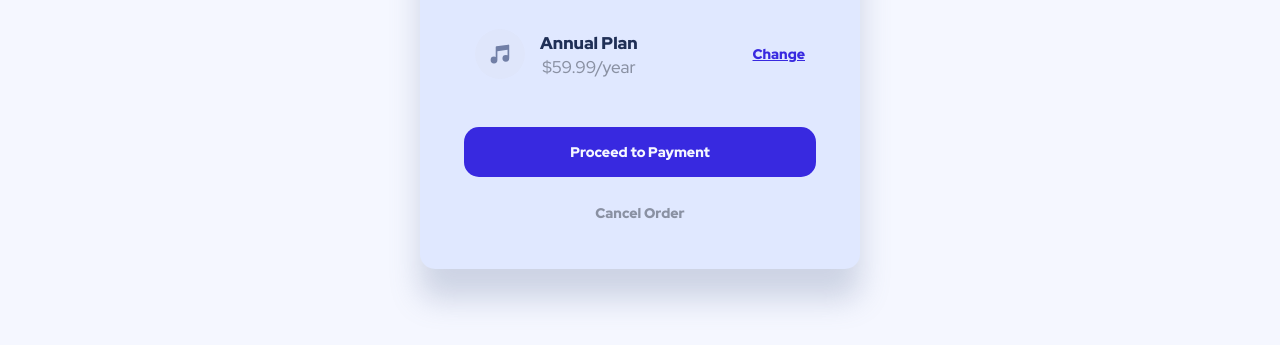
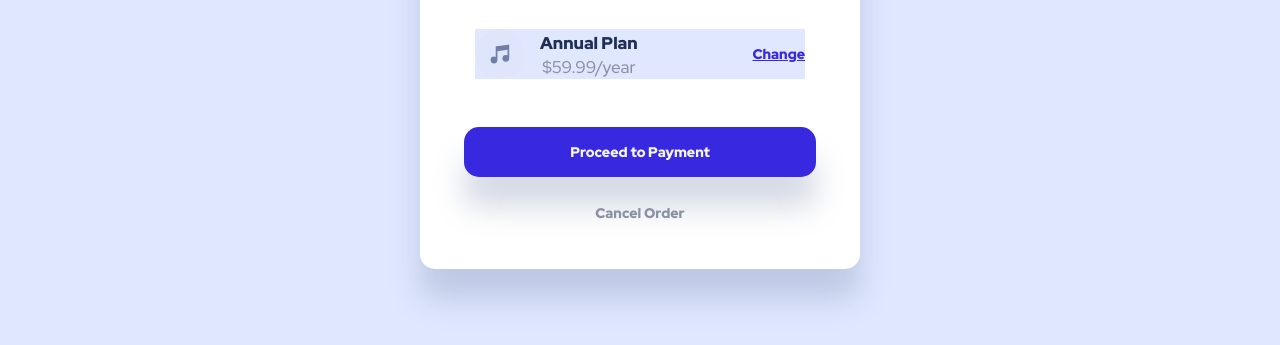
Before and after one commit to napalm-git/order-summary-component, a website: page index.html in a window 1280 px wide. Shown: the part 455-800 px from the top of the page. Drawn offline with nearby package versions, Linux system fonts and the light colour scheme.

Commit message:
fix colors

```diff
--- a/sass/main.scss
+++ b/sass/main.scss
@@ -8,7 +8,7 @@ body {
   place-content: center;
   height: 100vh;
   font-family: "Red Hat Display", sans-serif;
-  background-color: hsl(225, 100%, 98%);
+  background-color: hsl(225, 100%, 94%);
   background-image: url("../images/pattern-background-desktop.svg");
   background-repeat: no-repeat;
   background-size: 100% 50%;
@@ -19,7 +19,7 @@ body {
   flex-direction: column;
   align-items: center;
   justify-content: center;
-  background-color: hsl(225, 100%, 94%);
+  background-color: #fff;
   text-align: center;
   width: 440px;
   border-radius: 15px;
@@ -53,6 +53,7 @@ body {
     justify-content: space-between;
     width: 75%;
     gap: 10px;
+    background-color: hsl(225, 100%, 94%);
 
     & .plan {
       font-size: 17px;
@@ -100,6 +101,7 @@ body {
     font-weight: 900;
     font-size: 0.875rem;
     text-align: center;
+    box-shadow: 0px 30px 30px 0px rgba(114, 128, 167, 0.3);
 
     &:active {
       background-color: hsl(245, 83%, 68%);
```
Also changed, not shown: sass/main.css, 1 other file.
